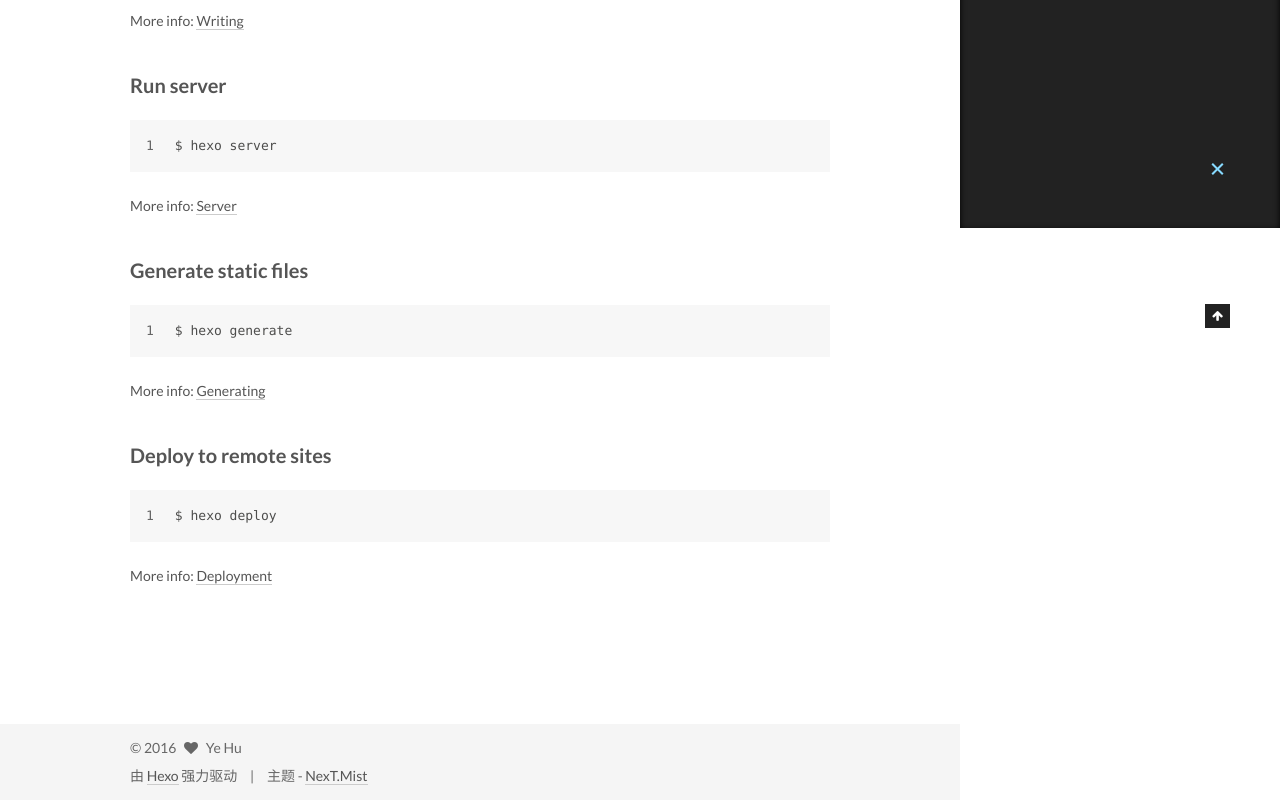
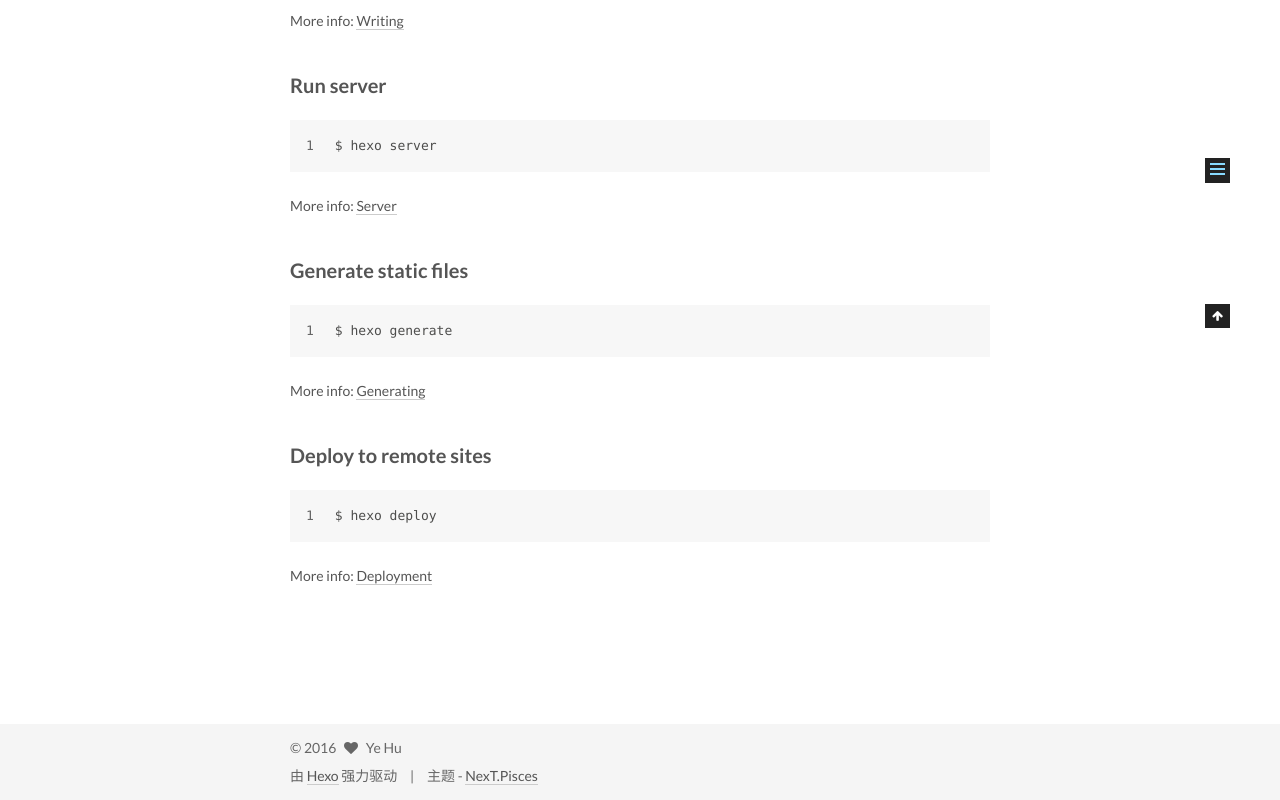
Before and after one commit to uniqueyehu/uniqueyehu.github.io, a plain HTML site: page 2016/10/18/hello-world/index.html in a window 1280 px wide. Shown: the part 572-1372 px from the top of the page. Drawn offline with Linux system fonts and the light colour scheme.

Commit message:
Site updated: 2016-10-19 22:46:54

```diff
--- a/2016/10/18/hello-world/index.html
+++ b/2016/10/18/hello-world/index.html
@@ -5,7 +5,7 @@
 
 
 
-<html class="theme-next mist use-motion">
+<html class="theme-next pisces use-motion">
 <head>
   <meta charset="UTF-8"/>
 <meta http-equiv="X-UA-Compatible" content="IE=edge,chrome=1" />
@@ -103,7 +103,7 @@ Quick">
 <script type="text/javascript" id="hexo.configuration">
   var NexT = window.NexT || {};
   var CONFIG = {
-    scheme: 'Mist',
+    scheme: 'Pisces',
     sidebar: {"position":"left","display":"post"},
     fancybox: true,
     motion: true,
@@ -449,7 +449,7 @@ Quick">
 <div class="theme-info">
   主题 -
   <a class="theme-link" href="https://github.com/iissnan/hexo-theme-next">
-    NexT.Mist
+    NexT.Pisces
   </a>
 </div>
 
@@ -516,6 +516,13 @@ Quick">
 
 
 
+  <script type="text/javascript" src="/js/src/affix.js?v=5.0.2"></script>
+
+  <script type="text/javascript" src="/js/src/schemes/pisces.js?v=5.0.2"></script>
+
+
+
+
   <script type="text/javascript" src="/js/src/scrollspy.js?v=5.0.2"></script>
 <script type="text/javascript" src="/js/src/post-details.js?v=5.0.2"></script>
 
```
Also changed, not shown: archives/2016/10/index.html (+10 -3 lines), archives/2016/index.html (+10 -3 lines), archives/index.html (+10 -3 lines), index.html (+10 -3 lines).
